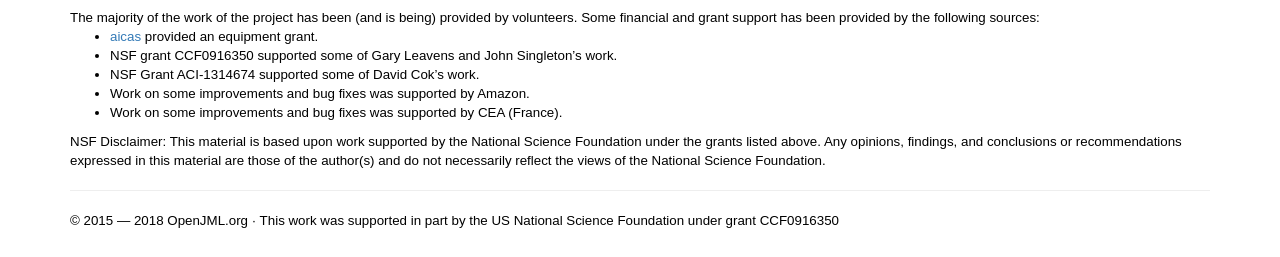
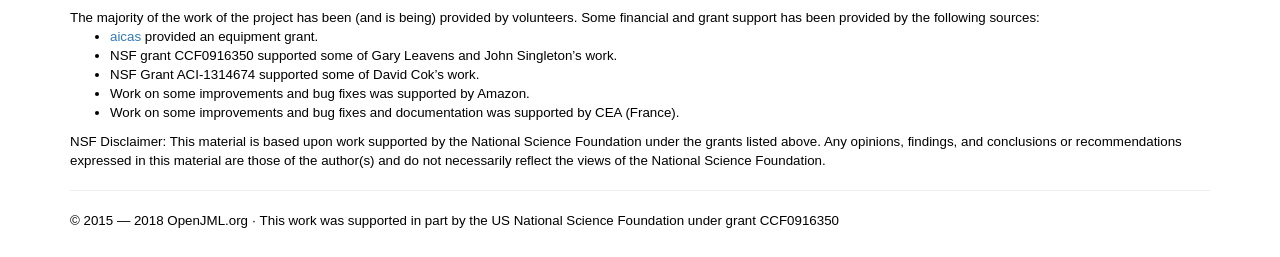
Before and after one commit to OpenJML/openjml.github.io, a Jekyll site: the page built from about/index.html, in a window 1280 px wide and 1261 px high. Shown: the part 1001-1258 px from the top of the window. Built offline with Jekyll 4.4.1, drawn with Linux system fonts in a browser that asks for light colours.

Commit message:
Ref for BISL

```diff
--- a/about/index.html
+++ b/about/index.html
@@ -96,7 +96,7 @@ title: About | OpenJML
 <li>NSF grant CCF0916350 supported some of Gary Leavens and John Singleton’s work.
 <li>NSF Grant ACI-1314674 supported some of David Cok’s work.
 <li>Work on some improvements and bug fixes was supported by Amazon.
-<li>Work on some improvements and bug fixes was supported by CEA (France).
+<li>Work on some improvements and bug fixes and documentation was supported by CEA (France).
 </ul>
 NSF Disclaimer: This material is based upon work supported by the National Science Foundation under the grants listed above. Any opinions, findings, and conclusions or recommendations expressed in this material are those of the author(s) and do not necessarily reflect the views of the National Science Foundation.
 
```
